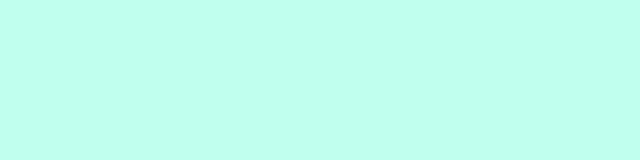
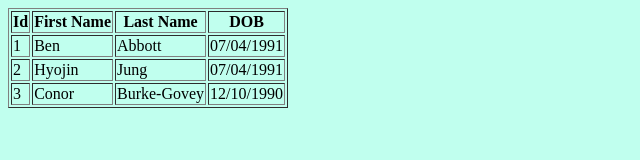
Before and after one commit to hyojinaaa/html-tables, a plain HTML site: page index.html in a window 1280 px wide. Shown: the whole page, without its empty margins (0-640 px from the left). Drawn offline with Linux system fonts and the light colour scheme.

Commit message:
Basit table

```diff
--- a/index.html
+++ b/index.html
@@ -1,5 +1,5 @@
 <!doctype html>
-<html>
+<html lang="en">
 	<head>
 		<meta charset="utf-8">
 		<title>Home </title>
@@ -9,5 +9,32 @@
 	</head>
 	<body>
 
+	<table border="1">
+		<tr>
+			<th>Id</th>
+			<th>First Name</th>
+			<th>Last Name</th>
+			<th>DOB</th>
+		</tr>
+		<tr>
+			<td>1</td>
+			<td>Ben</td>
+			<td>Abbott</td>
+			<td>07/04/1991</td>
+		</tr>
+		<tr>
+			<td>2</td>
+			<td>Hyojin</td>
+			<td>Jung</td>
+			<td>07/04/1991</td>
+		</tr>
+		<tr>
+			<td>3</td>
+			<td>Conor</td>
+			<td>Burke-Govey</td>
+			<td>12/10/1990</td>
+		</tr>
+	</table>
+
 	</body>
 </html>
```
